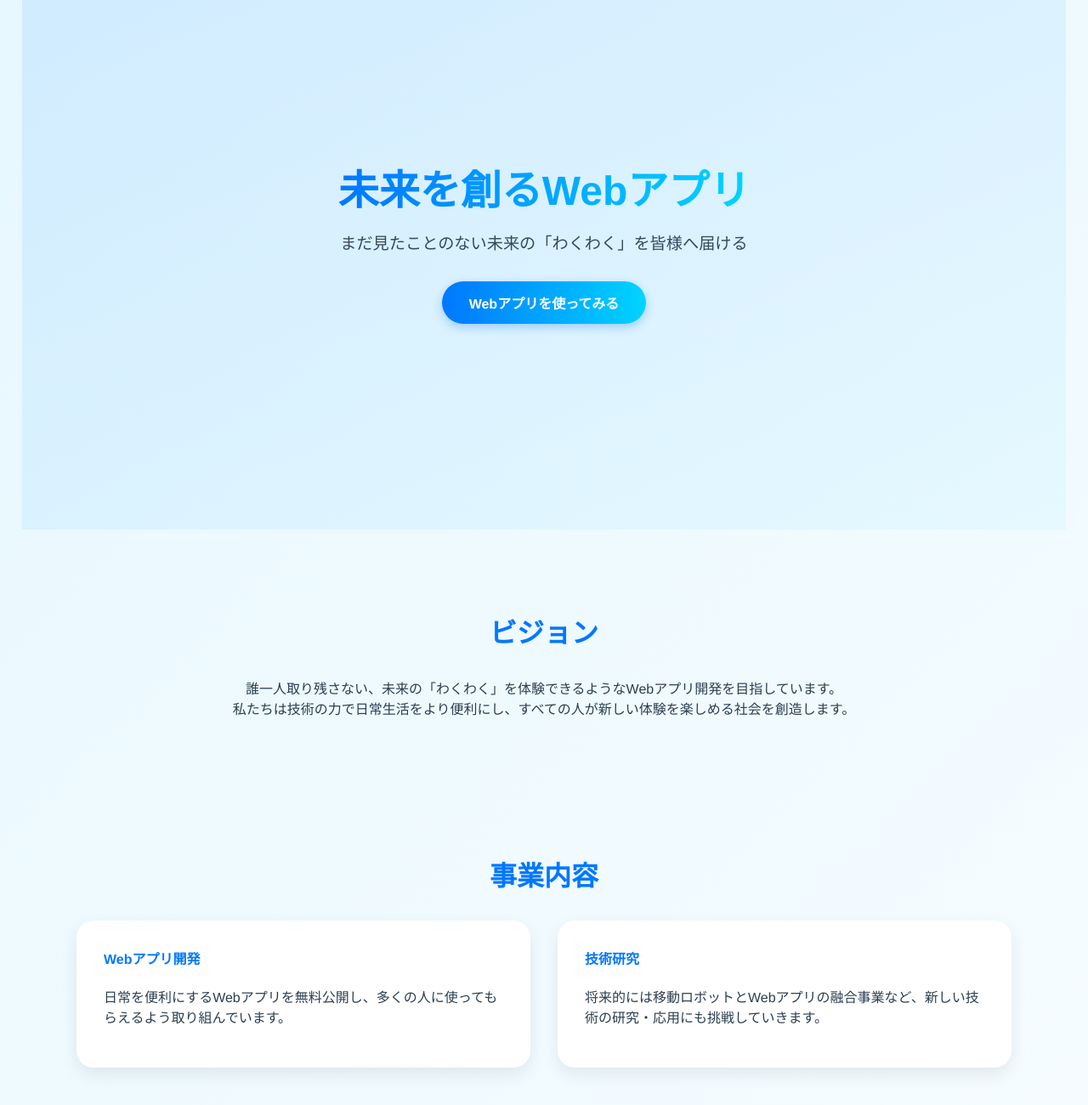
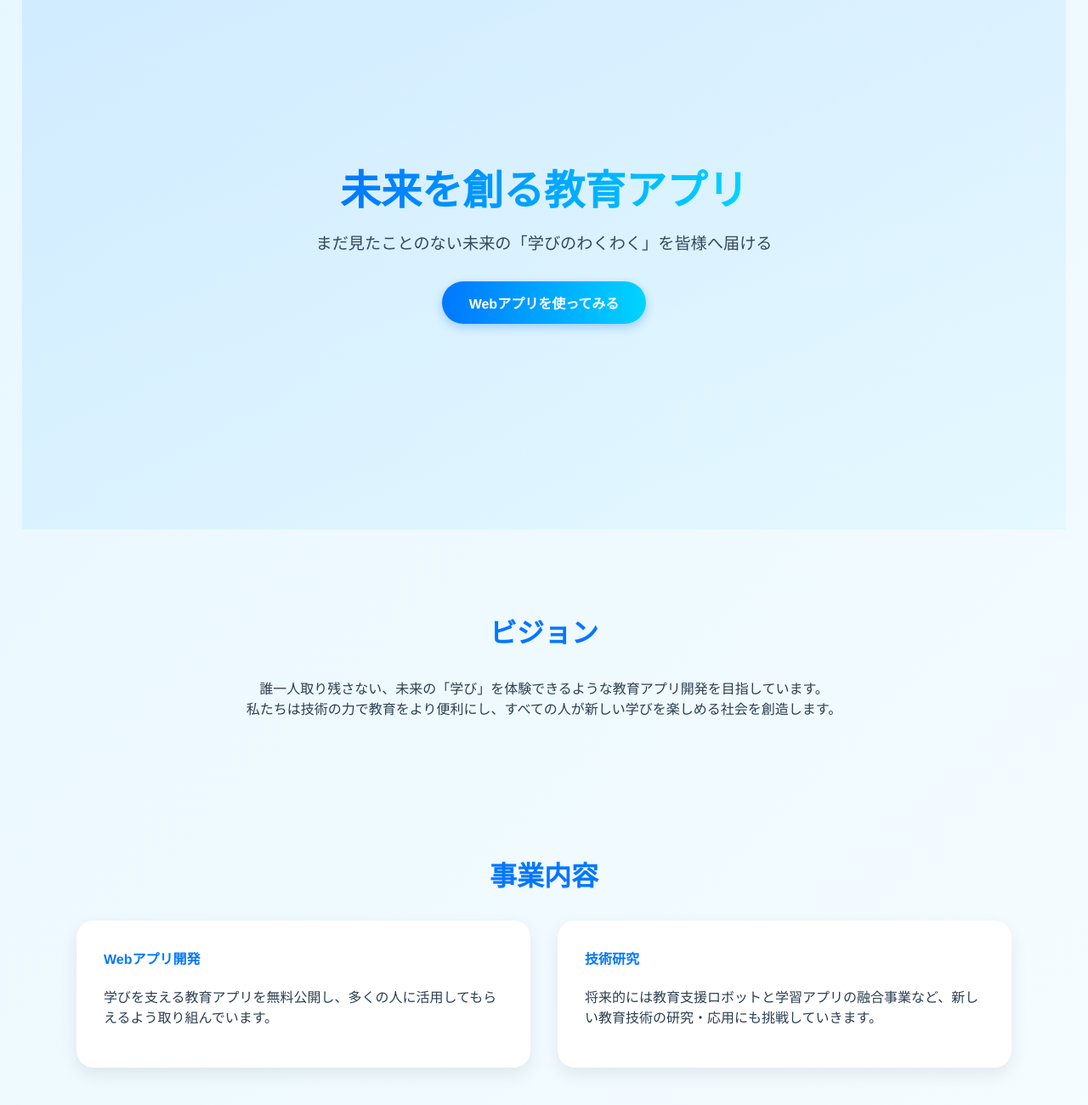
Before and after one commit to mirakurutomato/WakuwakuFuture, a plain HTML site: page html/home.html in a window 1280 px wide. Shown: the part 178-1478 px from the top of the page at 85% size. Drawn offline with Linux system fonts and the light colour scheme.

Commit message:
Update home.html

```diff
--- a/html/home.html
+++ b/html/home.html
@@ -4,7 +4,7 @@
   <meta charset="UTF-8">
   <meta name="viewport" content="width=device-width, initial-scale=1.0">
   <title>Wakuwaku of the Future Lab</title>
-  <meta name="description" content="誰一人取り残さない、未来の「わくわく」を体験できるようなWebアプリ開発を目指しています。私たちは技術の力で日常生活をより便利にし、すべての人が新しい体験を楽しめる社会を創造します。">
+  <meta name="description" content="誰一人取り残さない、未来の「学び」を体験できるような教育アプリ開発を目指しています。私たちは技術の力で学びをより身近にし、すべての人が新しい教育体験を楽しめる社会を創造します。">
 
   <style>
     body {
@@ -289,15 +289,15 @@
   </header>
 
   <section class="hero">
-    <h2>未来を創るWebアプリ</h2>
-    <p>まだ見たことのない未来の「わくわく」を皆様へ届ける</p>
+    <h2>未来を創る教育アプリ</h2>
+    <p>まだ見たことのない未来の「学びのわくわく」を皆様へ届ける</p>
     <a class="btn" href="#apps">Webアプリを使ってみる</a>
   </section>
 
   <section id="vision">
     <h3>ビジョン</h3>
     <p style="text-align:center; max-width:800px; margin:auto;">
-      誰一人取り残さない、未来の「わくわく」を体験できるようなWebアプリ開発を目指しています。<br>私たちは技術の力で日常生活をより便利にし、すべての人が新しい体験を楽しめる社会を創造します。
+      誰一人取り残さない、未来の「学び」を体験できるような教育アプリ開発を目指しています。<br>私たちは技術の力で教育をより便利にし、すべての人が新しい学びを楽しめる社会を創造します。
     </p>
   </section>
 
@@ -306,11 +306,11 @@
     <div class="cards">
       <div class="card">
         <h4>Webアプリ開発</h4>
-        <p>日常を便利にするWebアプリを無料公開し、多くの人に使ってもらえるよう取り組んでいます。</p>
+        <p>学びを支える教育アプリを無料公開し、多くの人に活用してもらえるよう取り組んでいます。</p>
       </div>
       <div class="card">
         <h4>技術研究</h4>
-        <p>将来的には移動ロボットとWebアプリの融合事業など、新しい技術の研究・応用にも挑戦していきます。</p>
+        <p>将来的には教育支援ロボットと学習アプリの融合事業など、新しい教育技術の研究・応用にも挑戦していきます。</p>
       </div>
     </div>
   </section>
```
